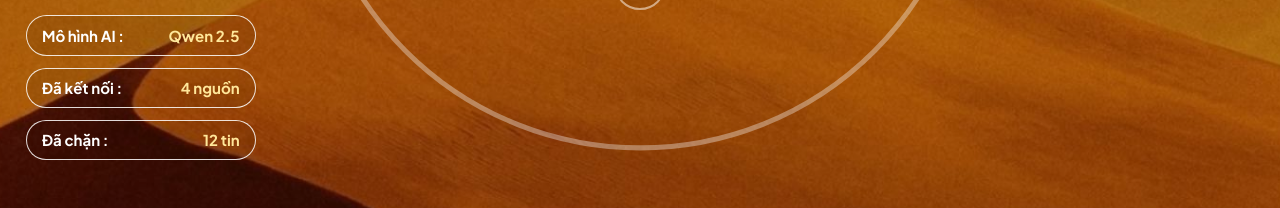
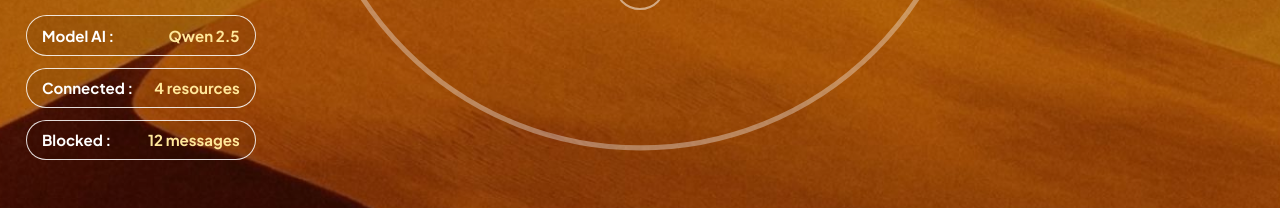
Before and after one commit to nguyenhongthang-dot/Smart-Focus-Isolation_Project3, a plain HTML site: page sfit/index.html in a window 1280 px wide. Shown: the part 584-792 px from the top of the page. Drawn offline with Linux system fonts and the light colour scheme; a web font is replaced by a local one.

Commit message:
Update sfit/index.html/Translate 'Mô hình AI', 'Đã kết nối', 'Đã chặn', 'nguồn', and 'tin' into English.

```diff
--- a/sfit/index.html
+++ b/sfit/index.html
@@ -34,9 +34,9 @@
       <div class="vol-left" id="ico-vol"></div>
 
       <div class="pills">
-        <div class="pill">Mô hình AI : <i>Qwen 2.5</i></div>
-        <div class="pill">Đã kết nối : <i>4 nguồn</i></div>
-        <div class="pill">Đã chặn : <i>12 tin</i></div>
+        <div class="pill">Model AI : <i>Qwen 2.5</i></div>
+        <div class="pill">Connected : <i>4 resources</i></div>
+        <div class="pill">Blocked : <i>12 messages</i></div>
       </div>
 
       <div id="view"></div>
```
